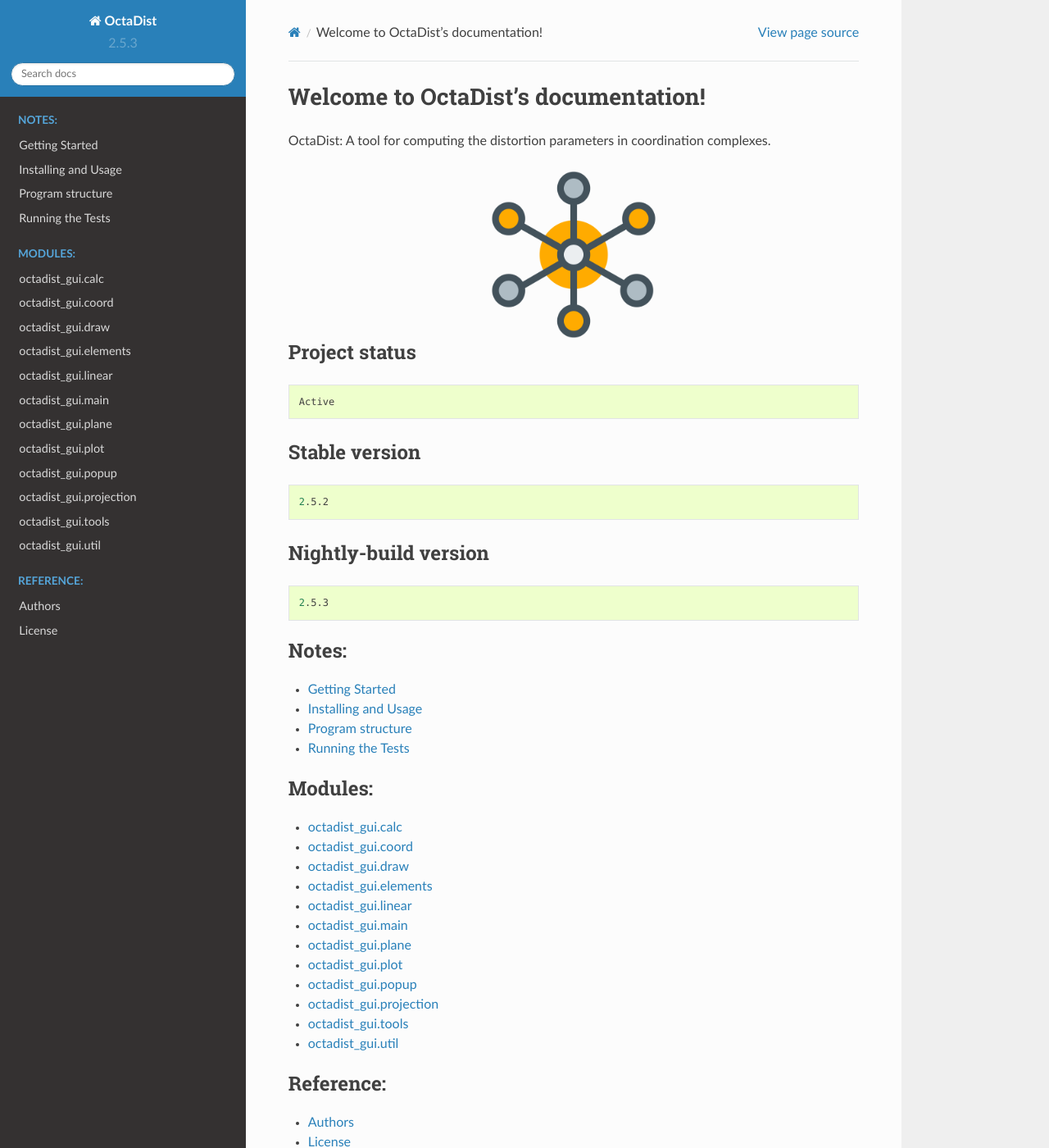
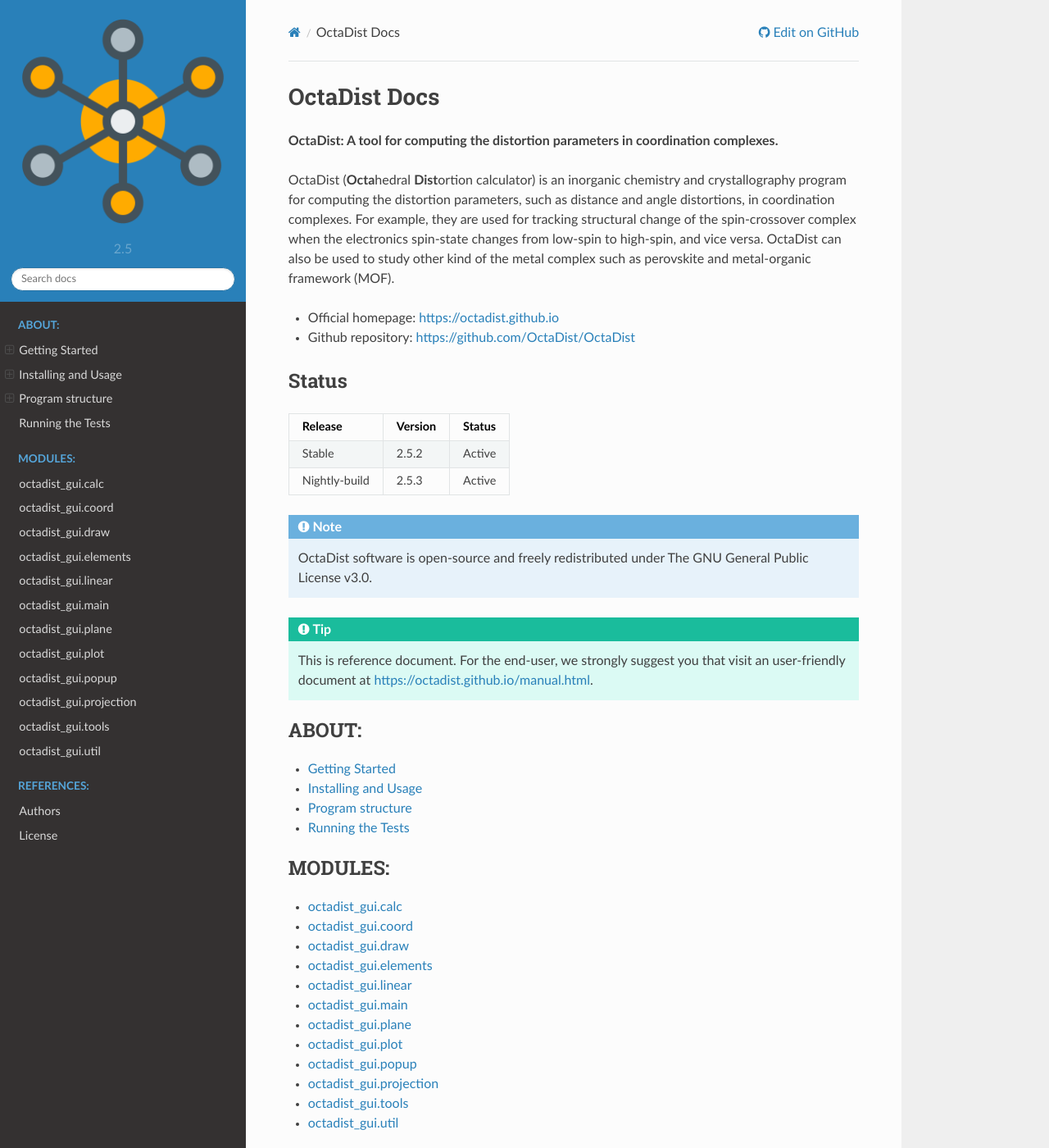
Before and after one commit to OctaDist/OctaDist, a Sphinx documentation site: the page built from docs/index.rst, in a window 1280 px wide and 1400 px high. Shown: the whole window at 82% size. Built offline with Sphinx 7.4.7 and the Read the Docs theme 2.0.0, drawn with Linux system fonts in a browser that asks for light colours; the version number is read from the project's files by our own code.

Commit message:
Fixed docstrings and sphinx files

```diff
--- /dev/null
+++ b/docs/about/getting_started.rst
@@ -0,0 +1,33 @@
+===============
+Getting Started
+===============
+
+Why OctaDist?
+-------------
+Octahedral complex can be simply classified into two types: regular and distorted octahedron.
+The complexes with regular octahedral geometry (perfect octahedron) are expected to form,
+when all of the ligands are of the same kind. In contrast, if the ligands are of different kinds,
+the complex would turns the distorted octahedron instead. Octahedral distortion parameters
+has been widely used for determining the change of the distortion of the complexes.
+
+Even though the people in community generally calculate the octahedral distortion parameters
+for their complexes, but they not used a certain way to do this. Moreover, there is no software
+for determining this kind of parameter yet. Therefore, we present the OctaDist program as
+a choice for those who are interested in this.
+
+Citation
+--------
+Please cite this project when you use OctaDist for scientific publication.
+
+.. code-block:: bash
+
+    OctaDist: A tool for calculating distortion parameters in coordination complexes.
+    https://octadist.github.io
+
+Bug report
+----------
+    For reporting bugs in OctaDist, please submit issues on OctaDist Github.
+
+Project team
+------------
+    Rangsiman Ketkaew, Yuthana Tantirungrotechai, David J. Harding, Phimphaka Harding, and Mathieu Marchivie.
--- a/docs/api/getting_started.rst
+++ /dev/null
@@ -1,32 +0,0 @@
-===============
-Getting Started
-===============
-
-Introduction
-------------
-
-OctaDist (**Octa**\hedral **Dist**\ortion calculator) is an inorganic chemistry and crystallography program
-for computing the distortion parameters, such as distance and angle distortions, in coordination complexes.
-For example, they are used for tracking structural change of the spin-crossover complex when the electronics
-spin-state changes from low-spin to high-spin, and vice versa. OctaDist can also be used to study other kind of
-the metal complex such as perovskite and metal-organic framework (MOF).
-
-- Official homepage: https://octadist.github.io
-- Github repository: https://github.com/OctaDist/OctaDist
-
-Citation
---------
-Please cite this project when you use OctaDist for scientific publication.
-
-.. code-block:: bash
-
-    OctaDist: A tool for calculating distortion parameters in coordination complexes.
-    https://octadist.github.io
-
-Bug report
-----------
-    For reporting bugs in OctaDist, please submit issues on OctaDist Github.
-
-Project team
-------------
-    Rangsiman Ketkaew, Yuthana Tantirungrotechai, David J. Harding, Phimphaka Harding, and Mathieu Marchivie.
--- a/docs/conf.py
+++ b/docs/conf.py
@@ -13,6 +13,7 @@
 # documentation root, use os.path.abspath to make it absolute, like shown here.
 #
 import os
+import re
 import sys
 sys.path.insert(0, os.path.abspath('..'))
 # sys.path.insert(0, os.path.abspath('.'))
@@ -47,10 +48,17 @@ extensions = [
     'sphinx.ext.mathjax',
     'sphinx.ext.viewcode',
     'sphinx.ext.githubpages',
-    'sphinx.ext.napoleon'
+    'sphinx.ext.napoleon',
 ]
 
+import numpydoc
+release = numpydoc.__version__
+version = re.sub(r'(\d+\.\d+)\.\d+(.*)', r'\1\2', numpydoc.__version__)
+version = re.sub(r'(\.dev\d+).*?$', r'\1', version)
+
+
 napoleon_numpy_docstring = True
+napoleon_include_special_with_doc = True
 
 # Add any paths that contain templates here, relative to this directory.
 templates_path = ['_templates']
@@ -99,6 +107,28 @@ html_theme = 'sphinx_rtd_theme'
 # html_theme_options = {}
 
 html_theme_path = ['.']
+
+# Theme options
+html_theme_options = {
+    # 'typekit_id': 'hiw1hhg',
+    # 'analytics_id': '',
+    # 'sticky_navigation': True  # Set to False to disable the sticky nav while scrolling.
+    'logo_only': True,  # if we have a html_logo below, this shows /only/ the logo with no title text
+    'collapse_navigation': False,  # Collapse navigation (False makes it tree-like)
+    # 'display_version': True,  # Display the docs version
+    # 'navigation_depth': 4,  # Depth of the headers shown in the navigation bar
+}
+
+# VCS options: https://docs.readthedocs.io/en/latest/vcs.html#github
+html_context = {
+    "display_github": True, # Integrate GitHub
+    "github_user": "octadist", # Username
+    "github_repo": "OctaDist", # Repo name
+    "github_version": "master", # Version
+    "conf_py_path": "/", # Path in the checkout to the docs root
+}
+
+html_logo = '../images/molecule.png'
 
 # Add any paths that contain custom static files (such as style sheets) here,
 # relative to this directory. They are copied after the builtin static files,
--- a/docs/index.rst
+++ b/docs/index.rst
@@ -3,49 +3,49 @@
    You can adapt this file completely to your liking, but it should at least
    contain the root `toctree` directive.
 
-Welcome to OctaDist's documentation!
-====================================
+OctaDist Docs
+=============
 
-OctaDist: A tool for computing the distortion parameters in coordination complexes.
+**OctaDist: A tool for computing the distortion parameters in coordination complexes.**
 
-.. image:: ../images/molecule.png
-   :scale: 40 %
-   :alt: octadist-icon
-   :align: center
 
-Project status
---------------
+OctaDist (**Octa**\hedral **Dist**\ortion calculator) is an inorganic chemistry and crystallography program
+for computing the distortion parameters, such as distance and angle distortions, in coordination complexes.
+For example, they are used for tracking structural change of the spin-crossover complex when the electronics
+spin-state changes from low-spin to high-spin, and vice versa. OctaDist can also be used to study other kind of
+the metal complex such as perovskite and metal-organic framework (MOF).
 
-.. code-block:: bash
+- Official homepage: https://octadist.github.io
+- Github repository: https://github.com/OctaDist/OctaDist
 
-    Active
+Status
+------
 
-Stable version
---------------
+=============         =======   ======
+Release               Version   Status
+=============         =======   ======
+Stable                2.5.2     Active
+Nightly-build         2.5.3     Active
+=============         =======   ======
 
-.. code-block:: bash
+.. note::
+   OctaDist software is open-source and freely redistributed under The GNU General Public License v3.0.
 
-    2.5.2
+.. tip::
+   This is reference document. For the end-user, we strongly suggest you that visit an user-friendly document
+   at https://octadist.github.io/manual.html.
 
-Nightly-build version
----------------------
+.. toctree::
+   :maxdepth: 1
+   :caption: ABOUT:
+   :glob:
 
-.. code-block:: bash
-
-    2.5.3
+   about/*
 
 
 .. toctree::
    :maxdepth: 1
-   :caption: Notes:
-   :glob:
-
-   api/*
-
-
-.. toctree::
-   :maxdepth: 1
-   :caption: Modules:
+   :caption: MODULES:
    :glob:
 
    modules/*
@@ -53,7 +53,7 @@ Nightly-build version
 
 .. toctree::
    :maxdepth: 1
-   :caption: Reference:
+   :caption: REFERENCES:
    :glob:
 
    reference/*
```
Also changed, not shown: docs/about/installing-usage.rst (renamed from docs/api/installing-usage.rst), docs/about/program_structure.rst (renamed from docs/api/program_structure.rst), docs/about/running-the-tests.rst (renamed from docs/api/running-the-tests.rst), 2 other files.
